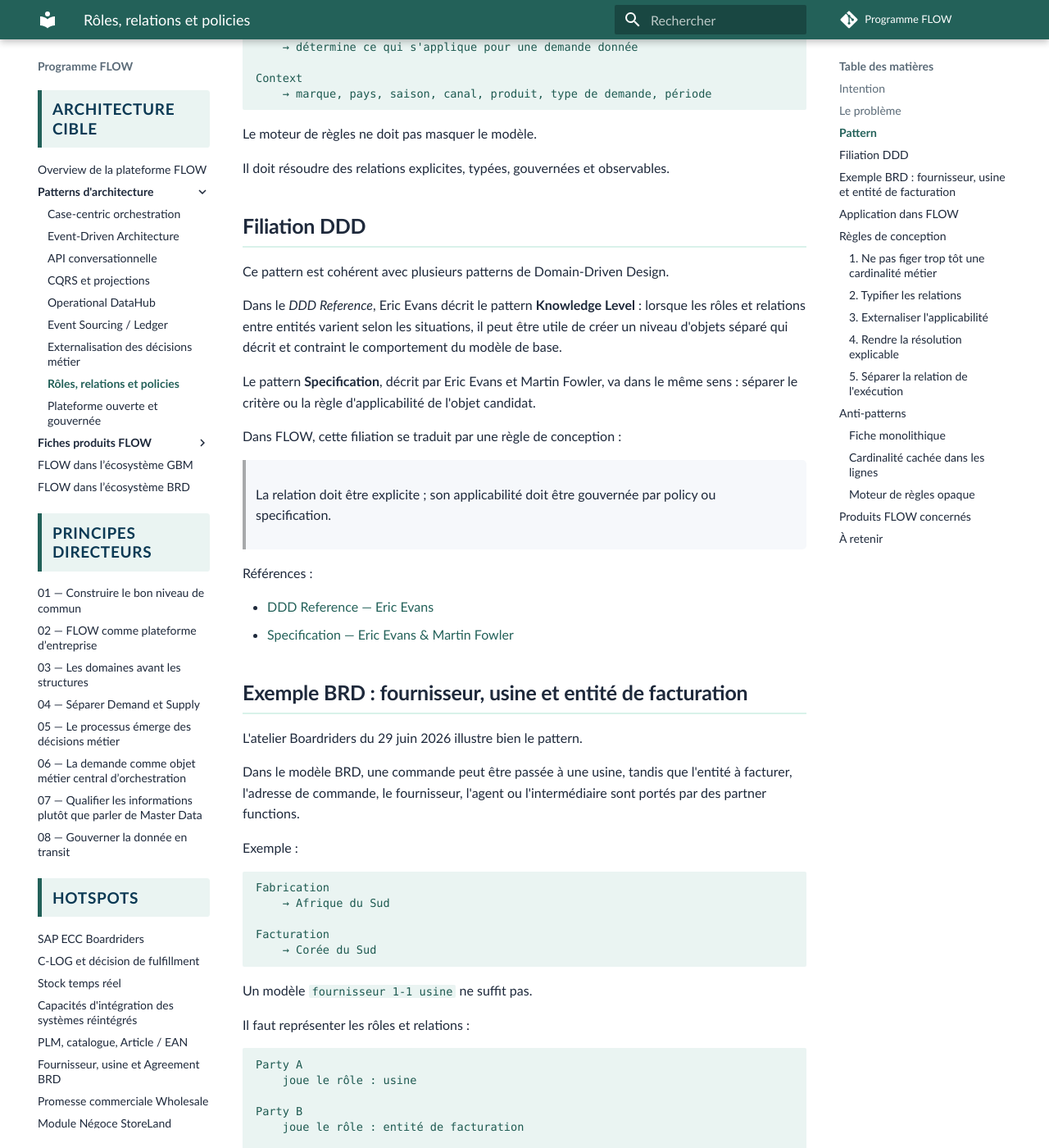
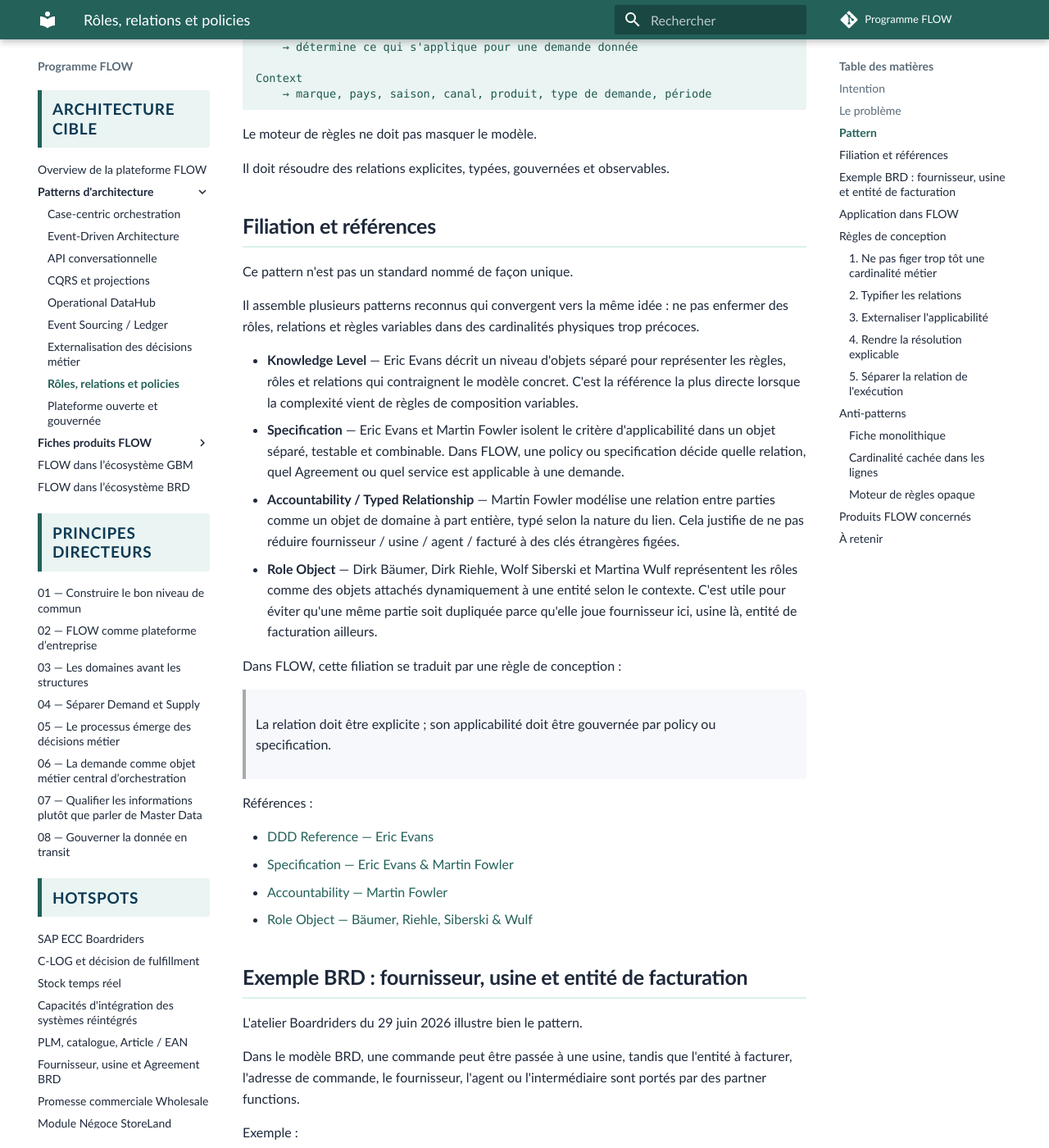
Before and after one commit to laurent-sintes/FLOW-Program, an MkDocs documentation site: the page built from docs/architecture-cible/patterns/roles-relations-policies.md, in a window 1280 px wide and 1400 px high, scrolled down 2031 px. Shown: the whole window at 82% size. Built offline with MkDocs 1.6.1 and Material for MkDocs 9.7.7, drawn with Linux system fonts in a browser that asks for light colours; comment, search, counter and statistics services are not loaded.

Commit message:
Enrich flexible relationship references

```diff
--- a/docs/architecture-cible/patterns/roles-relations-policies.md
+++ b/docs/architecture-cible/patterns/roles-relations-policies.md
@@ -82,13 +82,16 @@ Le moteur de règles ne doit pas masquer le modèle.
 
 Il doit résoudre des relations explicites, typées, gouvernées et observables.
 
-## Filiation DDD
+## Filiation et références
 
-Ce pattern est cohérent avec plusieurs patterns de Domain-Driven Design.
+Ce pattern n'est pas un standard nommé de façon unique.
 
-Dans le *DDD Reference*, Eric Evans décrit le pattern **Knowledge Level** : lorsque les rôles et relations entre entités varient selon les situations, il peut être utile de créer un niveau d'objets séparé qui décrit et contraint le comportement du modèle de base.
+Il assemble plusieurs patterns reconnus qui convergent vers la même idée : ne pas enfermer des rôles, relations et règles variables dans des cardinalités physiques trop précoces.
 
-Le pattern **Specification**, décrit par Eric Evans et Martin Fowler, va dans le même sens : séparer le critère ou la règle d'applicabilité de l'objet candidat.
+- **Knowledge Level** — Eric Evans décrit un niveau d'objets séparé pour représenter les règles, rôles et relations qui contraignent le modèle concret. C'est la référence la plus directe lorsque la complexité vient de règles de composition variables.
+- **Specification** — Eric Evans et Martin Fowler isolent le critère d'applicabilité dans un objet séparé, testable et combinable. Dans FLOW, une policy ou specification décide quelle relation, quel Agreement ou quel service est applicable à une demande.
+- **Accountability / Typed Relationship** — Martin Fowler modélise une relation entre parties comme un objet de domaine à part entière, typé selon la nature du lien. Cela justifie de ne pas réduire fournisseur / usine / agent / facturé à des clés étrangères figées.
+- **Role Object** — Dirk Bäumer, Dirk Riehle, Wolf Siberski et Martina Wulf représentent les rôles comme des objets attachés dynamiquement à une entité selon le contexte. C'est utile pour éviter qu'une même partie soit dupliquée parce qu'elle joue fournisseur ici, usine là, entité de facturation ailleurs.
 
 Dans FLOW, cette filiation se traduit par une règle de conception :
 
@@ -98,6 +101,8 @@ Références :
 
 - [DDD Reference — Eric Evans](https://www.domainlanguage.com/ddd/reference/)
 - [Specification — Eric Evans & Martin Fowler](https://www.martinfowler.com/apsupp/spec.pdf)
+- [Accountability — Martin Fowler](https://martinfowler.com/apsupp/accountability.pdf)
+- [Role Object — Bäumer, Riehle, Siberski & Wulf](https://www.riehle.org/computer-science/research/1997/plop-1997-role-object.html)
 
 ## Exemple BRD : fournisseur, usine et entité de facturation
 
```
